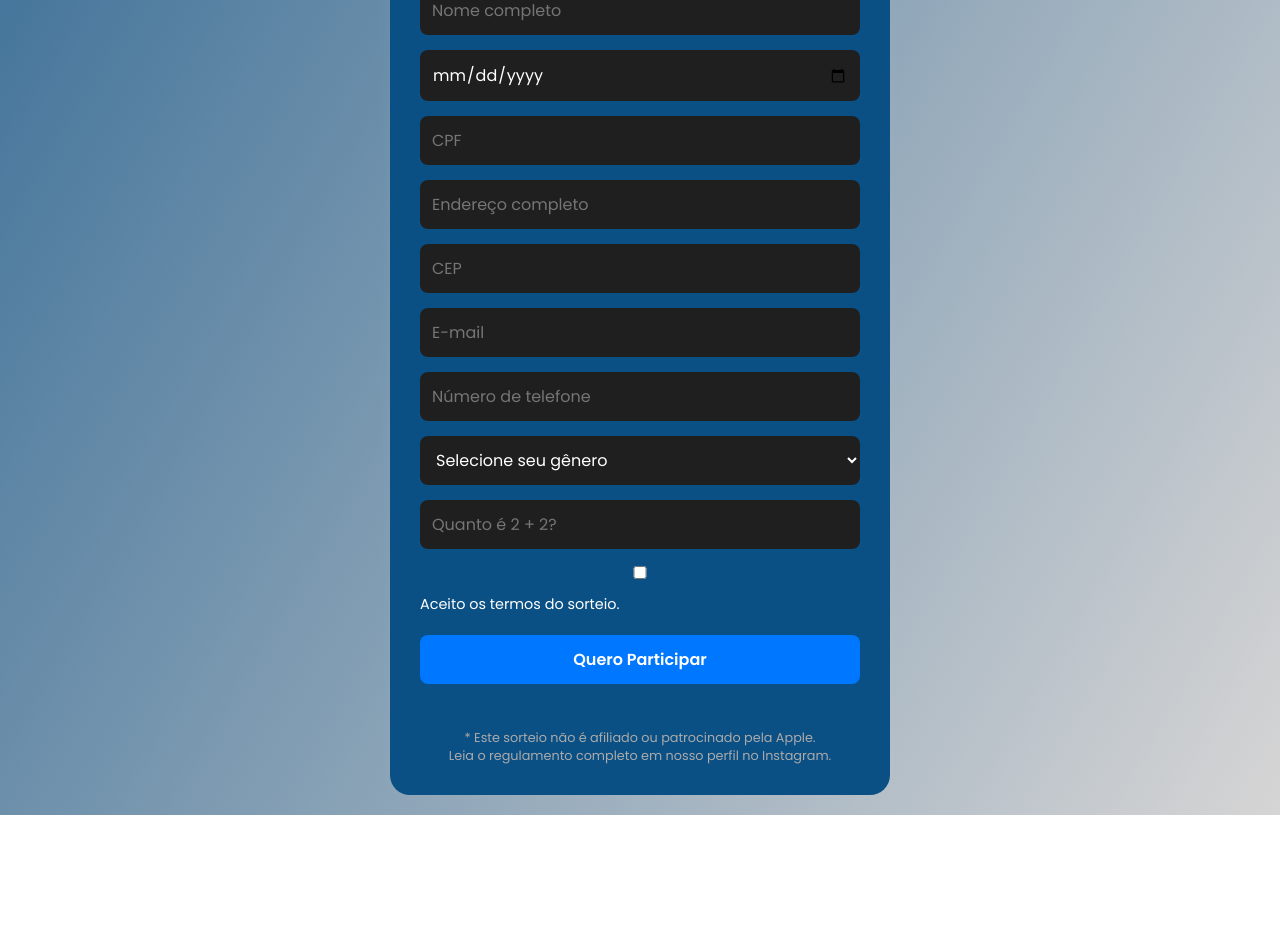
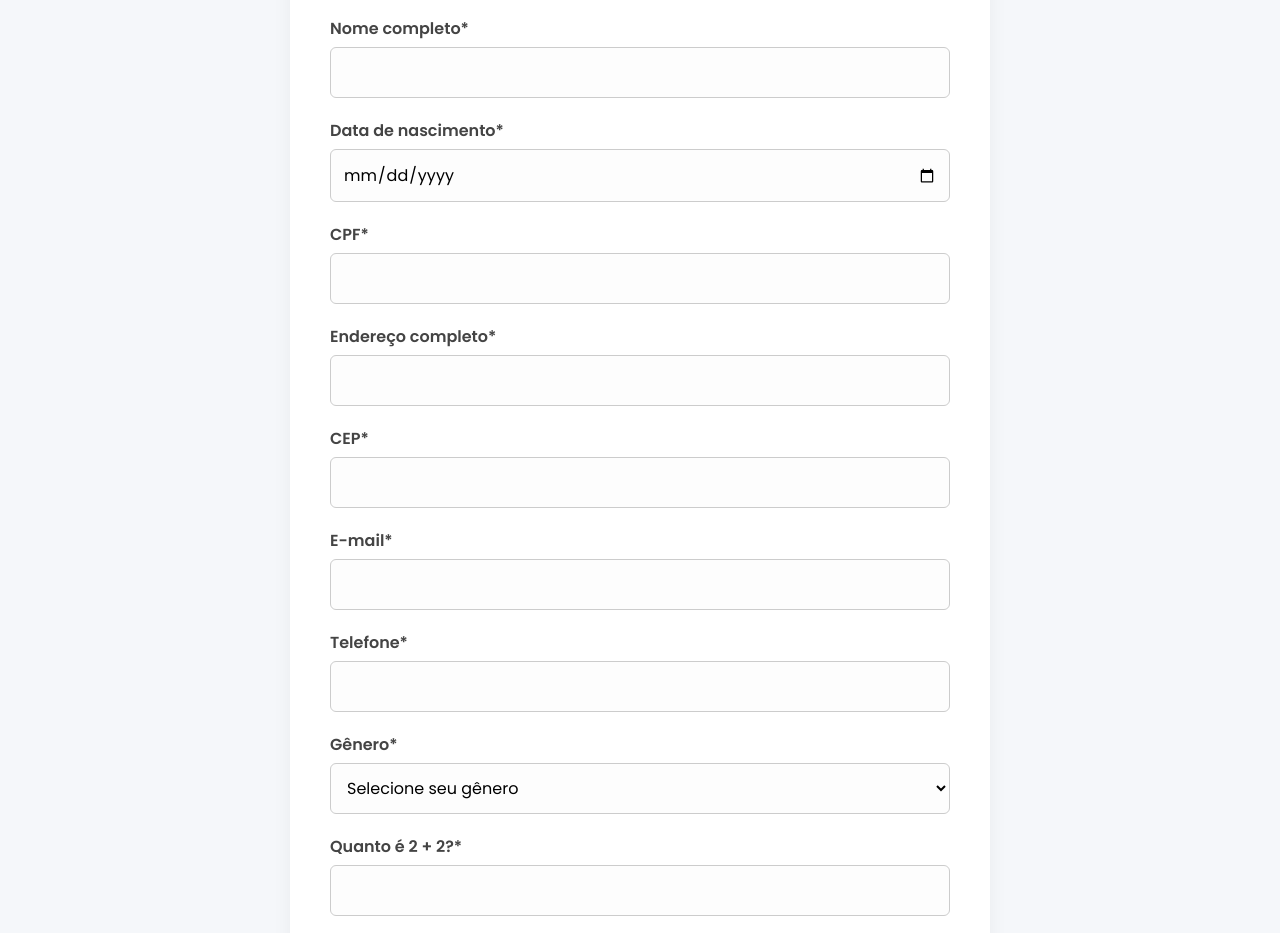
Before and after one commit to laraharca/Sorteio, a plain HTML site: page index.html in a window 1280 px wide. Shown: the part 122-1055 px from the top of the page. Before the commit the page ends 937 px from the top, so only its background shows below. Drawn offline with Linux system fonts and the light colour scheme.

Commit message:
Update2 index.html

```diff
--- a/index.html
+++ b/index.html
@@ -13,78 +13,133 @@
       font-family: 'Poppins', sans-serif;
     }
     body {
-      background: linear-gradient(120deg, #407299, #d6d5d5);
-      color: white;
+      background-color: #f5f7fa;
       padding: 20px;
+      color: #333;
     }
     .container {
-      max-width: 500px;
+      max-width: 700px;
+      background: #fff;
       margin: auto;
-      text-align: center;
-      background: #0b5085;
-      border-radius: 20px;
-      padding: 30px;
-      box-shadow: 0 0 15px rgba(255, 255, 255, 0.05);
+      border-radius: 12px;
+      padding: 40px;
+      box-shadow: 0 0 20px rgba(0,0,0,0.05);
     }
     h1 {
-      font-size: 2em;
-      margin-bottom: 10px;
+      text-align: center;
+      font-size: 2rem;
+      color: #222;
+      margin-bottom: 30px;
     }
-    form input, form select, form button {
+    .form-group {
+      margin-bottom: 20px;
+      text-align: left;
+    }
+    .form-group label {
+      display: block;
+      margin-bottom: 6px;
+      font-weight: 600;
+      color: #444;
+    }
+    .form-group input,
+    .form-group select {
       width: 100%;
       padding: 12px;
-      margin-bottom: 15px;
-      border: none;
-      border-radius: 8px;
-      font-size: 1em;
+      border: 1px solid #ccc;
+      border-radius: 6px;
+      font-size: 1rem;
+      background: #fdfdfd;
     }
-    input, select {
-      background: #1f1f1f;
-      color: white;
+    .form-group input:focus,
+    .form-group select:focus {
+      border-color: #0077ff;
+      outline: none;
+    }
+    .checkbox-container {
+      margin-top: 10px;
+      font-size: 0.95rem;
+    }
+    .checkbox-container label {
+      font-weight: 500;
     }
     button {
+      width: 100%;
+      padding: 14px;
       background-color: #0077ff;
       color: white;
+      border: none;
+      border-radius: 6px;
       font-weight: bold;
+      font-size: 1.1rem;
       cursor: pointer;
       transition: background 0.3s ease;
+      margin-top: 20px;
     }
     button:hover {
       background-color: #005ec4;
     }
-    .checkbox-container {
-      font-size: 0.9em;
-      text-align: left;
-      margin-bottom: 20px;
-    }
     .footer {
-      font-size: 0.8em;
+      font-size: 0.85em;
+      text-align: center;
       margin-top: 30px;
-      color: #aaa;
+      color: #777;
     }
   </style>
 </head>
 <body>
   <div class="container">
-    <h1>🎉 Sorteio de um Iphone 15</h1>
+    <h1>Participe do Sorteio de um iPhone 15</h1>
 
     <form id="signup-form">
-      <input type="text" id="nome" placeholder="Nome completo" required>
+      <div class="form-group">
+        <label for="nome">Nome completo*</label>
+        <input type="text" id="nome" required>
+      </div>
+
+      <div class="form-group">
+        <label for="dataNascimento">Data de nascimento*</label>
         <input type="date" id="dataNascimento" required>
-      <input type="text" id="cpf" placeholder="CPF" required>
-      <input type="text" id="endereco" placeholder="Endereço completo" required>
-      <input type="text" id="cep" placeholder="CEP" required>
-      <input type="email" id="email" placeholder="E-mail" required>
-      <input type="text" id="telefone" placeholder="Número de telefone" required>
+      </div>
 
+      <div class="form-group">
+        <label for="cpf">CPF*</label>
+        <input type="text" id="cpf" required>
+      </div>
+
+      <div class="form-group">
+        <label for="endereco">Endereço completo*</label>
+        <input type="text" id="endereco" required>
+      </div>
+
+      <div class="form-group">
+        <label for="cep">CEP*</label>
+        <input type="text" id="cep" required>
+      </div>
+
+      <div class="form-group">
+        <label for="email">E-mail*</label>
+        <input type="email" id="email" required>
+      </div>
+
+      <div class="form-group">
+        <label for="telefone">Telefone*</label>
+        <input type="text" id="telefone" required>
+      </div>
+
+      <div class="form-group">
+        <label for="genero">Gênero*</label>
         <select id="genero" required>
           <option value="">Selecione seu gênero</option>
           <option value="Masculino">Masculino</option>
           <option value="Feminino">Feminino</option>
           <option value="Outro">Outro</option>
         </select>
+      </div>
 
-      <input type="text" id="captcha" placeholder="Quanto é 2 + 2?" required>
+      <div class="form-group">
+        <label for="captcha">Quanto é 2 + 2?*</label>
+        <input type="text" id="captcha" required>
+      </div>
 
       <div class="checkbox-container">
         <label><input type="checkbox" required> Aceito os termos do sorteio.</label>
@@ -98,8 +153,24 @@
       <p>Leia o regulamento completo em nosso perfil no Instagram.</p>
     </div>
   </div>
+<script>
+  function validarCPF(cpf) {
+    cpf = cpf.replace(/[^\d]+/g, '');
+    if (cpf.length !== 11 || /^(\d)\1+$/.test(cpf)) return false;
 
-  <script>
+    let soma = 0;
+    for (let i = 0; i < 9; i++) soma += parseInt(cpf.charAt(i)) * (10 - i);
+    let resto = (soma * 10) % 11;
+    if (resto === 10 || resto === 11) resto = 0;
+    if (resto !== parseInt(cpf.charAt(9))) return false;
+
+    soma = 0;
+    for (let i = 0; i < 10; i++) soma += parseInt(cpf.charAt(i)) * (11 - i);
+    resto = (soma * 10) % 11;
+    if (resto === 10 || resto === 11) resto = 0;
+    return resto === parseInt(cpf.charAt(10));
+  }
+
   document.getElementById("signup-form").addEventListener("submit", async function(e) {
     e.preventDefault();
 
@@ -112,6 +183,11 @@
     const telefone = document.getElementById("telefone").value;
     const genero = document.getElementById("genero").value;
     const captcha = document.getElementById("captcha").value;
+
+    if (!validarCPF(cpf)) {
+      alert("CPF inválido. Por favor, digite um CPF válido.");
+      return;
+    }
 
     if (captcha.trim() !== "4") {
       alert("Captcha incorreto. Por favor, responda corretamente.");
```
Lines whose indentation alone changed are shown as unchanged.
